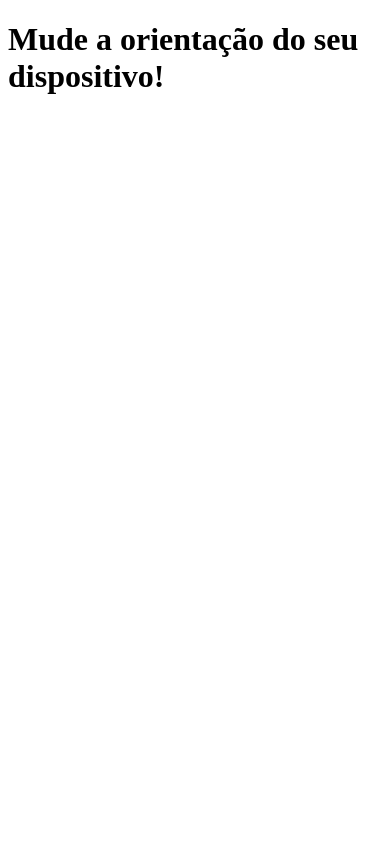
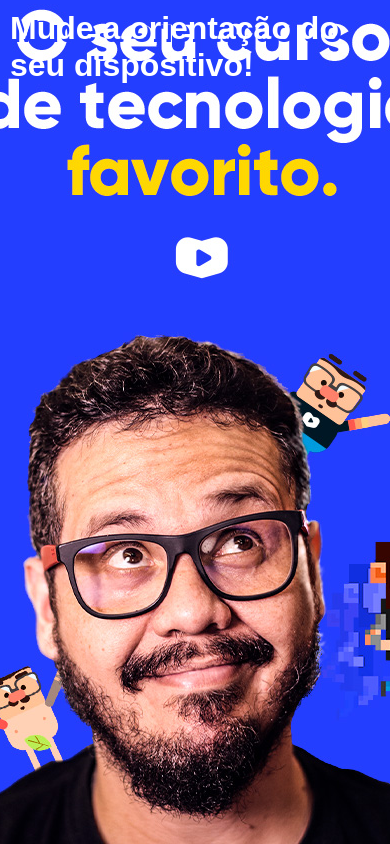
Before and after one commit to giceliojr/html-css, a plain HTML site: page exercicios/ex026/mq002/index.html in a window 390 px wide. Drawn offline with Linux system fonts and the light colour scheme.

Commit message:
exercício 002 media query

```diff
--- a/exercicios/ex026/mq002/estilos/paisagem.css
+++ b/exercicios/ex026/mq002/estilos/paisagem.css
@@ -1 +1,6 @@
 @charset "UTF-8";
+
+body {
+    background: url(../imagens/cev-landscape.jpg);
+    background-position: left bottom;
+}
--- a/exercicios/ex026/mq002/estilos/retrato.css
+++ b/exercicios/ex026/mq002/estilos/retrato.css
@@ -1 +1,6 @@
 @charset "UTF-8";
+
+body{
+    background: url(../imagens/cev-portrait.jpg);
+    background-position: center bottom;
+}
--- a/exercicios/ex026/mq002/estilos/style.css
+++ b/exercicios/ex026/mq002/estilos/style.css
@@ -1 +1,22 @@
 @charset "UTF-8";
+
+* {
+    margin: 0px;
+    padding: 0px;
+    font-family: Arial, Helvetica, sans-serif;
+}
+
+html,
+body {
+    width: 100vw;
+    height: 100vh;
+    background-color: blue;
+    background-size: contain;
+    background-repeat: no-repeat;
+}
+
+h1 {
+    color: white;
+    text-shadow: 3px 3px 0px #233eff;
+    padding: 10px;
+}
--- a/exercicios/ex026/mq002/index.html
+++ b/exercicios/ex026/mq002/index.html
@@ -6,7 +6,7 @@
     <meta name="viewport" content="width=device-width, initial-scale=1.0">
     <title>Media Queries</title>
     <link rel="stylesheet" href="estilos/style.css" media="all">
-    <link rel="stylesheet" href="estilos/retrato.css" media="screen and (orietation: portrait)">
+    <link rel="stylesheet" href="estilos/retrato.css" media="screen and (orientation: portrait)">
     <link rel="stylesheet" href="estilos/paisagem.css" media="screen and (orientation: landscape)">
 </head>
 
```
